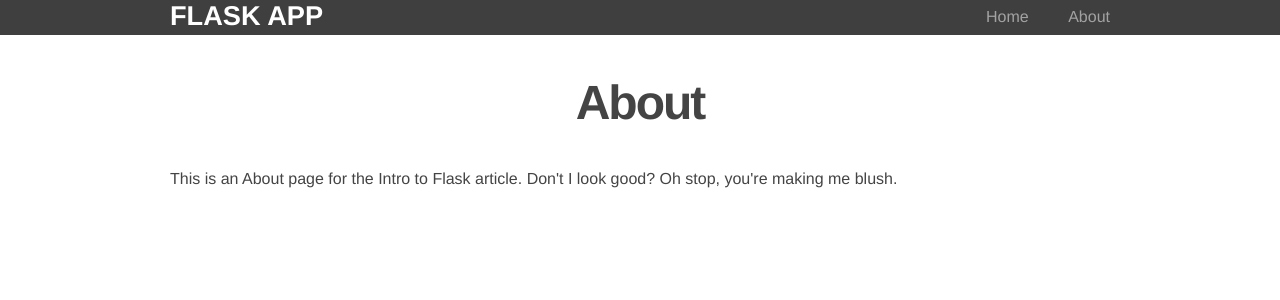
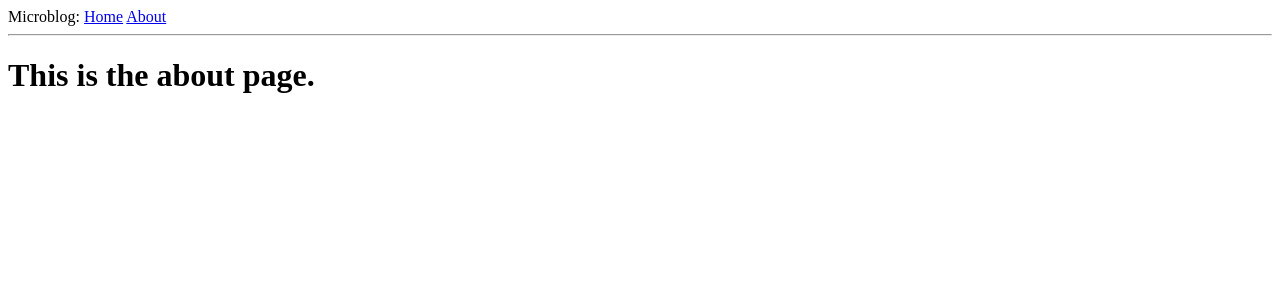
Before and after one commit to GabeMeister/shallowsandbox, a Flask app: template shallowsandbox/templates/about.html in a window 1280 px wide. Shown: the top 300 px of the page. Run offline with Flask 2, Linux system fonts and the light colour scheme; the template is opened without the code that fills it, so the values that code supplies are empty.

Commit message:
added home and about pages

```diff
--- a/shallowsandbox/templates/about.html
+++ b/shallowsandbox/templates/about.html
@@ -1,4 +1,4 @@
-{% extends "layout.html" %} {% block content %}
-<h2>About</h2>
-<p>This is an About page for the Intro to Flask article. Don't I look good? Oh stop, you're making me blush.</p>
+{% extends "base.html" %}
+{% block content %}
+<h1>This is the about page.</h1>
 {% endblock %}
--- /dev/null
+++ b/shallowsandbox/templates/base.html
@@ -0,0 +1,17 @@
+<html>
+
+<head>
+    {% if title %}
+    <title>{{ title }} - microblog</title>
+    {% else %}
+    <title>Welcome to the microblog!</title>
+    {% endif %}
+</head>
+
+<body>
+    <div>Microblog: <a href="/index">Home</a> <a href="/about">About</a> </div>
+    <hr> {% block content %}{% endblock %}
+
+</body>
+
+</html>
--- a/shallowsandbox/templates/home.html
+++ /dev/null
@@ -1,6 +0,0 @@
-{% extends "layout.html" %} {% block content %}
-<div class="jumbo">
-    <h2>Welcome to the coolest Flask app ever!</h2>
-    <h3>This is the home page for the Flask app</h3>
-</div>
-{% endblock %}
--- a/shallowsandbox/templates/layout.html
+++ /dev/null
@@ -1,35 +0,0 @@
-<!DOCTYPE html>
-<html>
-
-<head>
-    <title>The Flask App</title>
-    <link rel="stylesheet" href="{{ url_for('static', filename='css/main.css') }}" />
-</head>
-
-<body>
-
-    <header>
-        <div class="container">
-            <h1 class="logo">Flask App</h1>
-            <nav>
-                <ul class="menu">
-                    <li>
-                        <a href="{{ url_for('home') }}">Home</a>
-                    </li>
-                    <li>
-                        <a href="{{ url_for('about') }}">About</a>
-                    </li>
-                </ul>
-            </nav>
-        </div>
-    </header>
-
-
-
-    <div class="container">
-        {% block content %} {% endblock %}
-    </div>
-
-</body>
-
-</html>
```
Also changed, not shown: shallowsandbox/templates/index.html (added, +16 -0 lines), shallowsandbox/views.py (+25 -3 lines).
